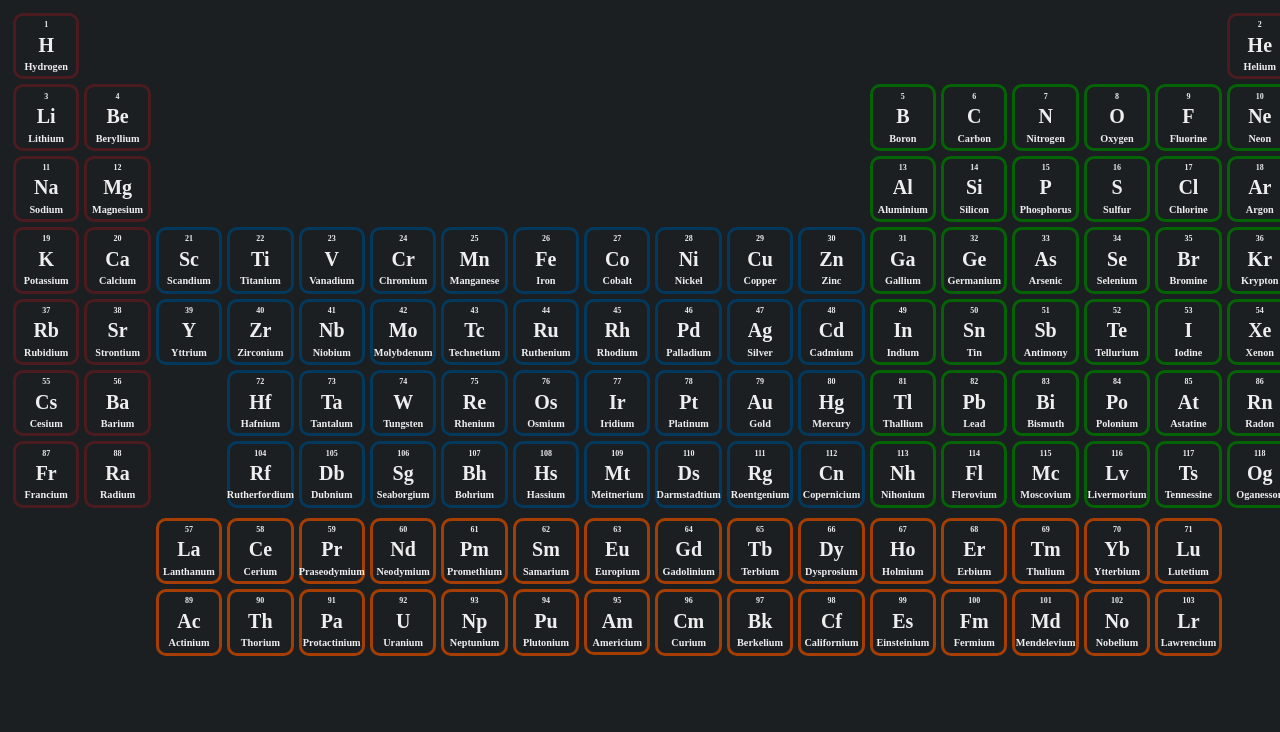
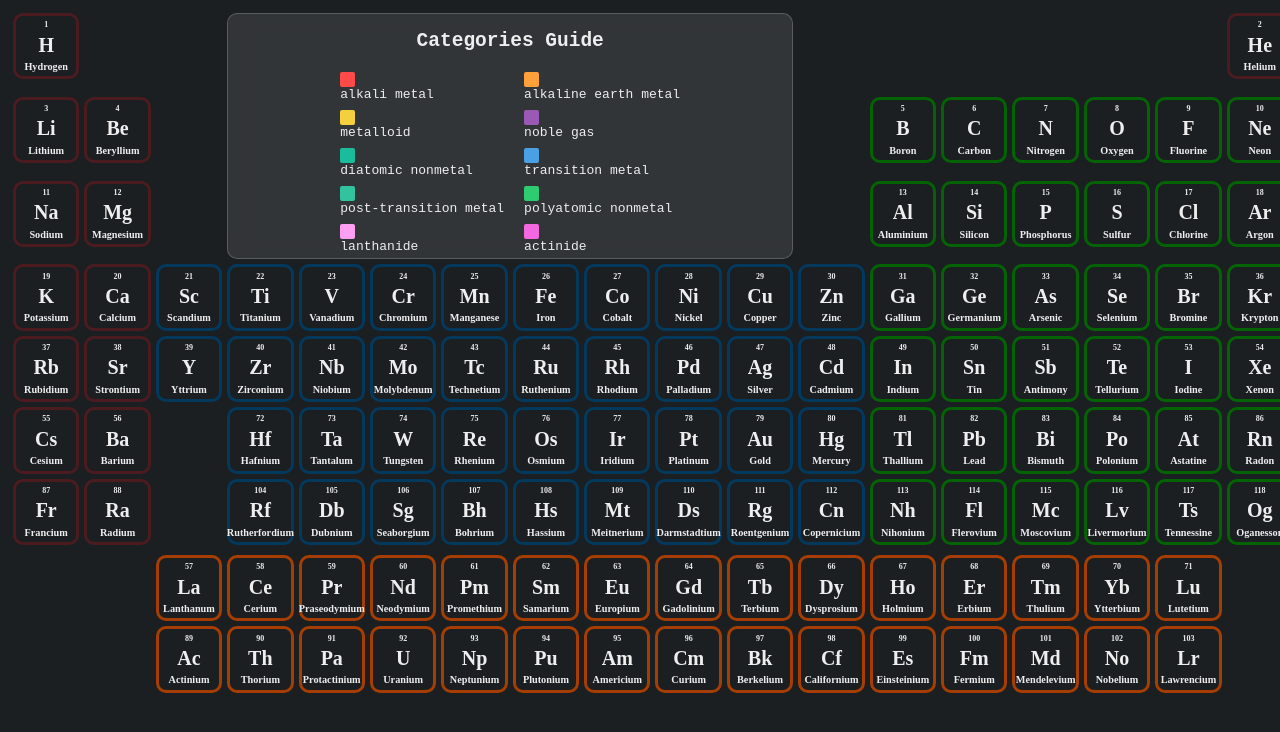
Before and after one commit to X-Ironheart/Modern-periodic-table, a plain HTML site: page index.html in a window 1280 px wide. Drawn offline with Linux system fonts and the light colour scheme.

Commit message:
feat: implement periodic table layout with element categorization and data fetching logic

```diff
--- a/JS/main.js
+++ b/JS/main.js
@@ -43,25 +43,25 @@ async function getDataFromJson() {
     }
 
     if (result.elements[i].category === "alkaline earth metal") {
-      elementDiv.classList.add("alkaline-earth");
-    } else if (result.elements[i].category === "lanthanide") {
-      elementDiv.classList.add("lanthanide");
-    } else if (result.elements[i].category === "actinide") {
-      elementDiv.classList.add("actinide");
+      elementDiv.classList.add("alkaline-earth-metal");
+    } else if (result.elements[i].category === "alkali metal") {
+      elementDiv.classList.add("alkali-metal");
+    } else if (result.elements[i].category === "transition metal") {
+      elementDiv.classList.add("transition-metal");
+    } else if (result.elements[i].category === "post-transition metal") {
+      elementDiv.classList.add("post-transition-metal");
+    } else if (result.elements[i].category === "metalloid") {
+      elementDiv.classList.add("metalloid");
+    } else if (result.elements[i].category === "diatomic nonmetal") {
+      elementDiv.classList.add("diatomic-nonmetal");
     } else if (result.elements[i].category === "noble gas") {
       elementDiv.classList.add("noble-gas");
-    } else if (result.elements[i].category === "alkali metal") {
-      elementDiv.classList.add("alkali-metal");
-    } else if (result.elements[i].category === "diatomic nonmetal") {
-      elementDiv.classList.add("diatomic-nonmetal");
-    } else if (result.elements[i].category === "transition metal") {
-      elementDiv.classList.add("transition-metal");
-    } else if (result.elements[i].category === "metalloid") {
-      elementDiv.classList.add("metalloid");
-    } else if (result.elements[i].category === "post-transition metal") {
-      elementDiv.classList.add("post-transition-metal");
     } else if (result.elements[i].category === "polyatomic nonmetal") {
       elementDiv.classList.add("polyatomic-nonmetal");
+    } else if (result.elements[i].category === "lanthanide") {
+      elementDiv.classList.add("lanthanide-metal");
+    } else if (result.elements[i].category === "actinide") {
+      elementDiv.classList.add("actinide-metal");
     }
 
     main.appendChild(elementDiv);
--- /dev/null
+++ b/css/explain.css
@@ -0,0 +1,90 @@
+:root {
+  margin: 0;
+  background: #1b1f22;
+  --alkali-metals: #ff4a4a;
+  --alkaline-earth: #ffa03a;
+  --transition-metals: #4b9fe3;
+  --post-transition-metals: #30c39e;
+  --metalloid: #f4d03f;
+  --polyatomic-nonmetal: #2ecc71;
+  --diatomic-nonmetal: #1abc9c;
+  --noble-gas: #9b59b6;
+  --lanthanide: #ff9ff3;
+  --actinide: #f368e0;
+  --explain-width: 15px;
+  --explain-radius: 2px;
+}
+
+.explain {
+  display: grid;
+  grid-row: 1 / 4;
+  grid-column: 4 / 12;
+  color: #eee;
+  font-family: monospace;
+  grid-template-columns: repeat(2, auto);
+  grid-template-rows: repeat(11, auto);
+  justify-content: center;
+  align-content: center;
+  background: rgba(255, 255, 255, 0.1);
+  -webkit-backdrop-filter: blur(10px);
+  backdrop-filter: blur(10px);
+  border: 1px solid rgba(255, 255, 255, 0.2);
+  border-radius: 10px;
+}
+
+.explain > h2 {
+  grid-row: 1;
+  grid-column: 1/3;
+  text-align: center;
+}
+
+.explain > div {
+    margin: 4px 10px ;
+    cursor: pointer;
+}
+
+.color {
+  width: var(--explain-width);
+  aspect-ratio: 1/1;
+  border-radius: var(--explain-radius);
+}
+
+.alkali-explain > .color {
+  background-color: var(--alkali-metals);
+}
+
+.alkaline-earth-explain > .color {
+  background-color: var(--alkaline-earth);
+}
+
+.transition-metal-explain > .color {
+  background-color: var(--transition-metals);
+}
+
+.post-transition-metal-explain > .color {
+  background-color: var(--post-transition-metals);
+}
+
+.metalloid-explain > .color {
+  background-color: var(--metalloid);
+}
+
+.polyatomic-nonmetal-explain > .color {
+  background-color: var(--polyatomic-nonmetal);
+}
+
+.diatomic-nonmetal-explain > .color {
+  background-color: var(--diatomic-nonmetal);
+}
+
+.noble-gas-explain > .color {
+  background-color: var(--noble-gas);
+}
+
+.lanthanide-explain > .color {
+  background-color: var(--lanthanide);
+}
+
+.actinide-explain > .color {
+  background-color: var(--actinide);
+}
--- a/css/style.css
+++ b/css/table.css
@@ -5,6 +5,16 @@
   --atomic-name: clamp(6px, 0.8vw, 15px);
   --atomic-sym: clamp(8px, 2.5vw, 20px);
   --atomic-number: clamp(5px, 0.8vw, 8px);
+  --alkali-metals: #ff4a4a;
+  --alkaline-earth: #ffa03a;
+  --transition-metals: #4b9fe3;
+  --post-transition-metals: #30c39e;
+  --metalloid: #f4d03f;
+  --polyatomic-nonmetal: #2ecc71;
+  --diatomic-nonmetal: #1abc9c;
+  --noble-gas: #9b59b6;
+  --lanthanide: #ff9ff3;
+  --actinide: #f368e0;
 }
 
 body {
--- a/index.html
+++ b/index.html
@@ -6,11 +6,56 @@
   <meta name="viewport" content="width=device-width, initial-scale=1.0" />
   <title>Modern Periodic Table</title>
   <link rel="shortcut icon" href="./data/Modern Periodic Table LOGO.png" type="image/x-icon" />
-  <link rel="stylesheet" href="./css/style.css">
+  <link rel="stylesheet" href="./css/table.css">
+  <link rel="stylesheet" href="./css/explain.css">
 </head>
 
 <body>
-  <main id="main"></main>
+  <main id="main">
+    <div class="explain">
+      <h2>Categories Guide</h2>
+      <div class="alkali-explain">
+        <div class="color"></div>
+        <div>alkali metal</div>
+      </div>
+      <div class="alkaline-earth-explain">
+        <div class="color"></div>
+        <div>alkaline earth metal</div>
+      </div>
+      <div class="metalloid-explain">
+        <div class="color"></div>
+        <div>metalloid</div>
+      </div>
+      <div class="noble-gas-explain">
+        <div class="color"></div>
+        <div>noble gas</div>
+      </div>
+      <div class="diatomic-nonmetal-explain">
+        <div class="color"></div>
+        <div>diatomic nonmetal</div>
+      </div>
+      <div class="transition-metal-explain">
+        <div class="color"></div>
+        <div>transition metal</div>
+      </div>
+      <div class="post-transition-metal-explain">
+        <div class="color"></div>
+        <div>post-transition metal</div>
+      </div>
+      <div class="polyatomic-nonmetal-explain">
+        <div class="color"></div>
+        <div>polyatomic nonmetal</div>
+      </div>
+      <div class="lanthanide-explain">
+        <div class="color"></div>
+        <div>lanthanide</div>
+      </div>
+      <div class="actinide-explain">
+        <div class="color"></div>
+        <div>actinide</div>
+      </div>
+    </div>
+  </main>
   <script src="./JS/main.js" type="module"></script>
 </body>
 
```
